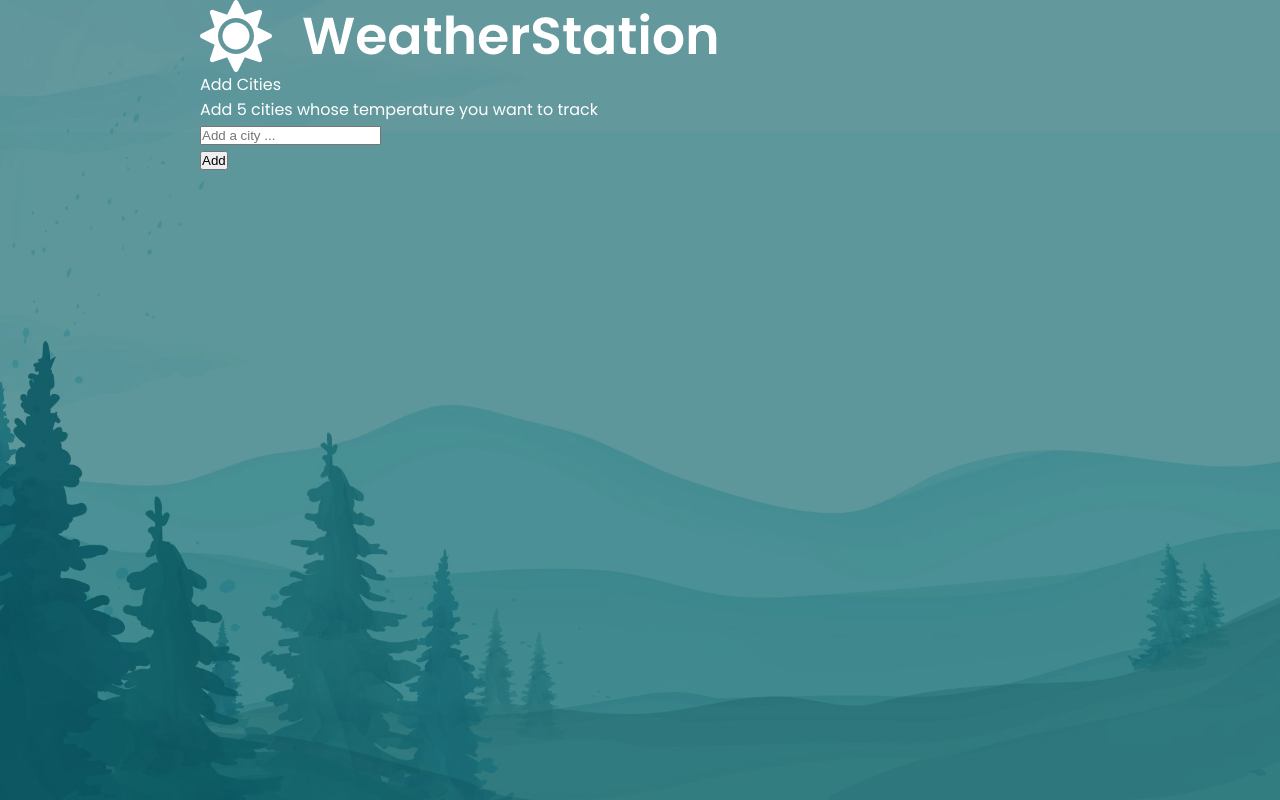
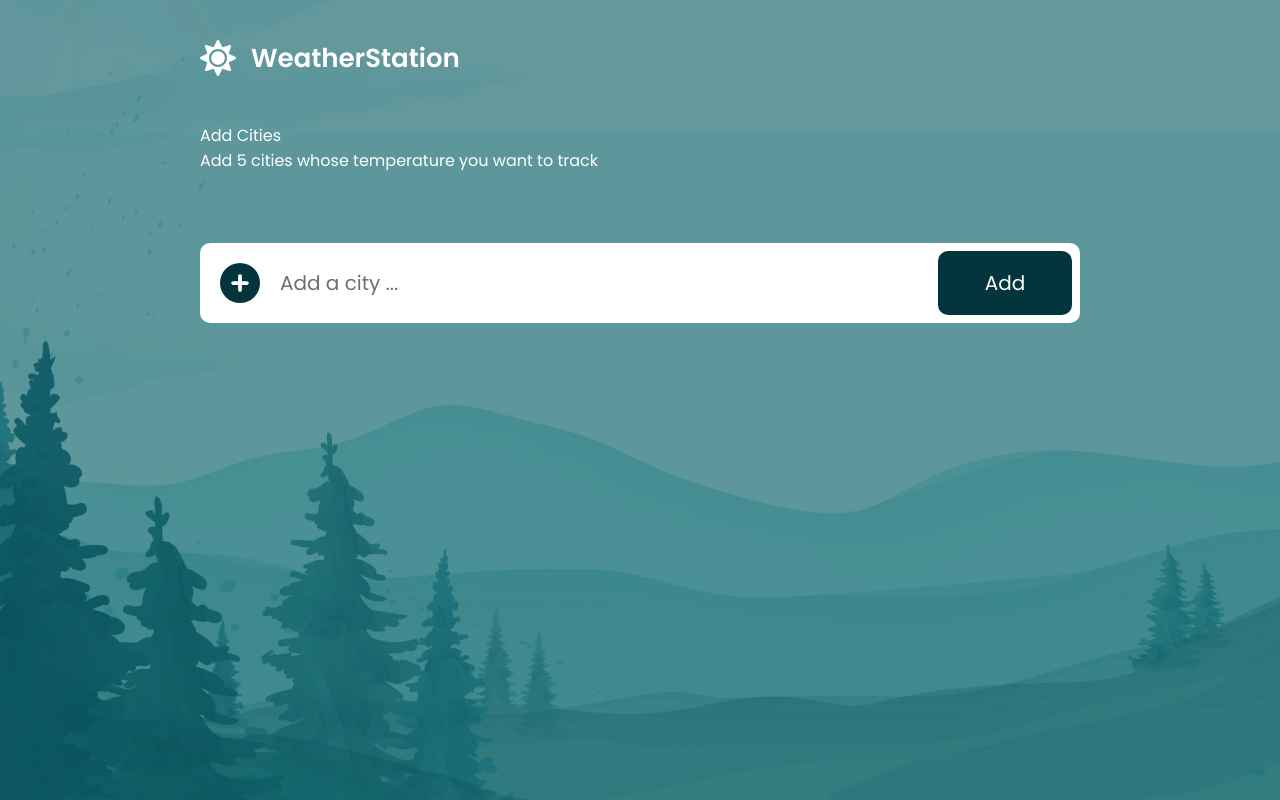
Before and after one commit to andrijanicam/weather-app, a Vue app: page / in a window 1280 px wide. Built offline with nearby package versions, Linux system fonts and the light colour scheme.

Commit message:
set to show data on mounted and added some css

```diff
--- a/src/App.vue
+++ b/src/App.vue
@@ -1,6 +1,8 @@
 <template>
   <header>
-    <img alt="Vue logo" src="./assets/images/logo.png">
+    <div class="logo">
+      <img alt="weather-logo" src="./assets/images/logo.png">
+    </div>
   </header>
 
   <router-view/>
--- a/src/assets/css/base/_base.scss
+++ b/src/assets/css/base/_base.scss
@@ -4,7 +4,7 @@
 * {
   margin: 0;
   padding: 0;
-  box-sizing:border-box;
+  box-sizing: border-box;
 }
 
 body {
@@ -12,9 +12,17 @@ body {
   -webkit-font-smoothing: antialiased;
   -moz-osx-font-smoothing: grayscale;
   background: variables.$body-bg url('../images/page-bg.png') no-repeat;
-  color: variables.$body-color;
+  color: variables.$white;
 }
 
+.logo {
+  display: inline-block;
+  padding: 40px 0;
+
+  img {
+    max-height: 36px;
+  }
+}
 #app {
   @include mixins.lgMedia {
     & {
@@ -33,12 +41,72 @@ a {
   }
 }
 
+button {
+  background-color: variables.$dark-green;
+  color: variables.$white;
+  outline: none;
+  border: none;
+  border-radius: 10px;
+  font-family: 'Poppins', sans-serif;
+  cursor: pointer;
+}
+
 img {
   display: block;
   max-width: 100%;
   height: auto;
 }
 
+.input-field {
+    position: relative;
+    width: 100%;
+    max-width: 1000px;
+    margin: 70px auto 150px;
+
+    &-icon{
+      position: absolute;
+      top: 20px;
+      left: 20px;
+      font-size: 40px;
+      line-height: 1;
+      color: variables.$dark-green;
+    }
+
+    input {
+      width: 100%;
+      border: 0;
+      border-radius: 10px;
+      height: 80px;
+      font-family: "Poppins", sans-serif;
+      padding: 0 162px 0 80px;
+      //162px - button width + button right + 20px paddding
+      //80px - icon width + icon left + 20px paddding
+
+      &, &::placeholder {
+        color: variables.$brown-gray;
+        font-size: 20px;
+        line-height: 30px;
+      }
+    }
+    button {
+      position: absolute;
+      right: 8px;
+      top: 8px;
+      height: calc(100% - 16px);
+      width: 100%;
+      max-width: 134px;
+      font-size: 20px;
+    }
+    .error {
+      position: absolute;
+      top: 100%;
+      font-size: 12px;
+      color: #04353C;
+      font-weight: 600;
+    }
+
+
+}
 
 
 // .flex,
--- a/src/assets/css/base/_variables.scss
+++ b/src/assets/css/base/_variables.scss
@@ -6,7 +6,7 @@
 }
 
 // COLORS
-$body-color: #fff;
+$white: #fff;
+$dark-green: #04353C;
 $body-bg: #0A545F;
-$btn-bg: #04353C;
-$placeholder: #707070;
+$brown-gray: #707070;
--- /dev/null
+++ b/src/assets/css/components/_city-cards.scss
@@ -0,0 +1,32 @@
+@use 'base/_variables.scss';
+
+.cards {
+    display: grid;
+    grid-template-columns: repeat(auto-fill, minmax(255px, 1fr));
+    grid-gap: 55px;
+    text-align: center;
+
+    &-inner {
+        background-color: variables.$white;
+        border-radius: 10px;
+        padding: 40px;
+
+        h3, p:not(:nth-of-type(1)) {
+            color: variables.$dark-green;
+        }
+        p:nth-of-type(1) {
+            color: variables.$brown-gray;
+            padding: 10px 0 30px 0;
+        }
+        p:nth-of-type(2) {
+            font-size: 3rem;
+            font-weight: 600;
+        }
+        button {
+            margin: 40px 0 5px 0;
+            width: 100%;
+            padding: 11px;
+            font-size: 1em;
+        }
+    }
+}
--- a/src/assets/css/style.scss
+++ b/src/assets/css/style.scss
@@ -3,8 +3,9 @@
 @use 'base/_variables.scss';
 @use 'base/_mixins.scss';
 
+
 // USE COMPONENTS FOLDER
-// @use 'components/_modals.scss';
+@use 'components/_city-cards.scss';
 
 // USE LAYOUTS FOLDER
 // @use 'layouts/_header_footer.scss';
--- a/src/lib/API.js
+++ b/src/lib/API.js
@@ -3,7 +3,7 @@ import axios from "axios";
 const CITY_API_URL = 'https://api.api-ninjas.com/v1/city?name=',
     WEATHER_API_URL = 'https://weather.visualcrossing.com/VisualCrossingWebServices/rest/services/timeline/';
 
-// GET DATA FROM API FOR CITY
+// getting data from API for city
 const getCityName = async ( city ) => {
     const option = {
         method: 'get',
@@ -27,7 +27,7 @@ const getCityName = async ( city ) => {
   }
 }
 
-// GET DATA FROM API FOR WEATHER
+// getting data from API for weather
 const getWeatherData = async ( city ) => {
     const option = {
         method: 'get',
--- a/src/main.js
+++ b/src/main.js
@@ -10,12 +10,14 @@ import { FontAwesomeIcon } from '@fortawesome/vue-fontawesome'
 
 /* import specific icons */
 import {
+    faCirclePlus,
     faCloud, faMoon, faSun,
     faCloudMoon, faCloudSun, faCloudShowersHeavy
 } from '@fortawesome/free-solid-svg-icons'
 
 /* add icons to the library */
 library.add(
+    faCirclePlus,
     faCloud, faMoon, faSun,
     faCloudMoon, faCloudSun, faCloudShowersHeavy
 )
--- a/src/views/Home.vue
+++ b/src/views/Home.vue
@@ -6,30 +6,27 @@
       <p> Add 5 cities whose temperature you want to track </p>
     </div>
 
+    <div class="input-field">
+      <input v-model="location" type="text" class="form-control" placeholder="Add a city ...">
+      <div class="input-field-icon"> <font-awesome-icon icon="fa-solid fa-circle-plus" /> </div>
+      <button @click="updateLocation">Add</button>
+
+      <div class="error" v-if="errors.showError"> {{errors.message.value}} </div>
+    </div>
+
+
     <div>
-      <input v-model="location" type="text" class="form-control" placeholder="Add a city ...">
-
-      <div class="input-group-append">
-        <button @click="updateLocation">Add</button>
+      <div class="cards">
+        <!-- {{localStorageData}}  -->
+        <div class="cards-inner" v-for="cityCard in localStorageData" :key="cityCard.city">
+          <h3> {{cityCard.city}} </h3>
+          <p> {{cityCard.country}} </p>
+          <p> {{cityCard.temp}}°C</p>
+          <button> Vidi više </button>
         </div>
       </div>
+        <!-- <router-link :to="{ name: 'CardName', params: { name: city.name }}"> {{city.name}} </router-link> -->
 
-    <div>
-      <div v-for="cityCard in retrievedObject" :key="cityCard.city">
-        {{cityCard.city}}
-        {{cityCard.country}}
-        {{cityCard.temp}}
-        Vidi više
-      </div>
-
-        <div class="weather-card" v-if="citiesData">
-          <div v-for="city in citiesData" :key="city.name">
-              <p> {{city.name}} </p>
-              <p> {{city.country}} </p>
-          </div>
-
-          <!-- <router-link :to="{ name: 'CardName', params: { name: city.name }}"> {{city.name}} </router-link> -->
-      </div>
     </div>
  </div>
 </template>
@@ -37,7 +34,7 @@
 <script>
 
 import API from '@/lib/API';
-import {computed, onMounted, ref } from 'vue'
+import {computed, onMounted, onUpdated, ref, watch } from 'vue'
 
 export default {
   name: 'Home',
@@ -49,7 +46,11 @@ export default {
       cardCitiesObject= ref([]),
       location = ref(''),
       localStorageData = ref([]),
-      retrievedObject = ref([]);
+      errors =  {
+          showError: ref(false),
+          message: ref('')
+      };
+
 
     function updateLocation() {
       let citiesData = API.getCityName(location.value).then((result) => {
@@ -59,13 +60,16 @@ export default {
           return result;
       });
 
-      // Get data from both API at the same time
+      if(localStorageData.value.length < 5) {
+        // get data from both API at the same time
         Promise.all([citiesData, watherData]).then((result) => {
-        // allDatas.value = result;
 
           // result is returning two arrays from two API-s
-        // For cityArr: [0] - First array of two APIS, [0] - First array of API array
+          allDatas.value = result;
+
           let
+            // first array[0] return result from first API
+            // second array[0] return result from first API first array
             cityArrName = result[0][0].name,
             cityArrCountry = result[0][0].country,
             weatherArrayTemp = result[1].currentConditions.temp;
@@ -82,26 +86,26 @@ export default {
 
           // Set localStorage item
           localStorageData.value.push(cardCitiesObject)
-        localStorage.setItem('localStorageData', JSON.stringify(localStorageData.value));
-
-        // Retrieve the object from localStorage
-        let retrievedObjects = localStorage.getItem('localStorageData')
-        retrievedObject.value = JSON.parse(retrievedObjects);
+          localStorage.localStorageData = JSON.stringify(localStorageData.value);
 
         });
         // RESET LOCATION VALUE
         location.value = '';
       }
 
+     else {
+        errors.message.value = 'You added more then five cities';
+        errors.showError.value = true;
+      }
+  }
+
     onMounted( () => {
-        //
+        if(localStorage.localStorageData) {
+          localStorageData.value = JSON.parse(localStorage.localStorageData)
+        }
     });
 
-
-    // COMPUTED
-
-
-    return { location, updateLocation, allDatas, retrievedObject }
+    return { location, updateLocation, allDatas, errors, localStorageData }
 
   }
 }
```
Also changed, not shown: src/components/HelloWorld.vue (deleted, +0 -32 lines). Lines whose indentation alone changed are shown as unchanged.
